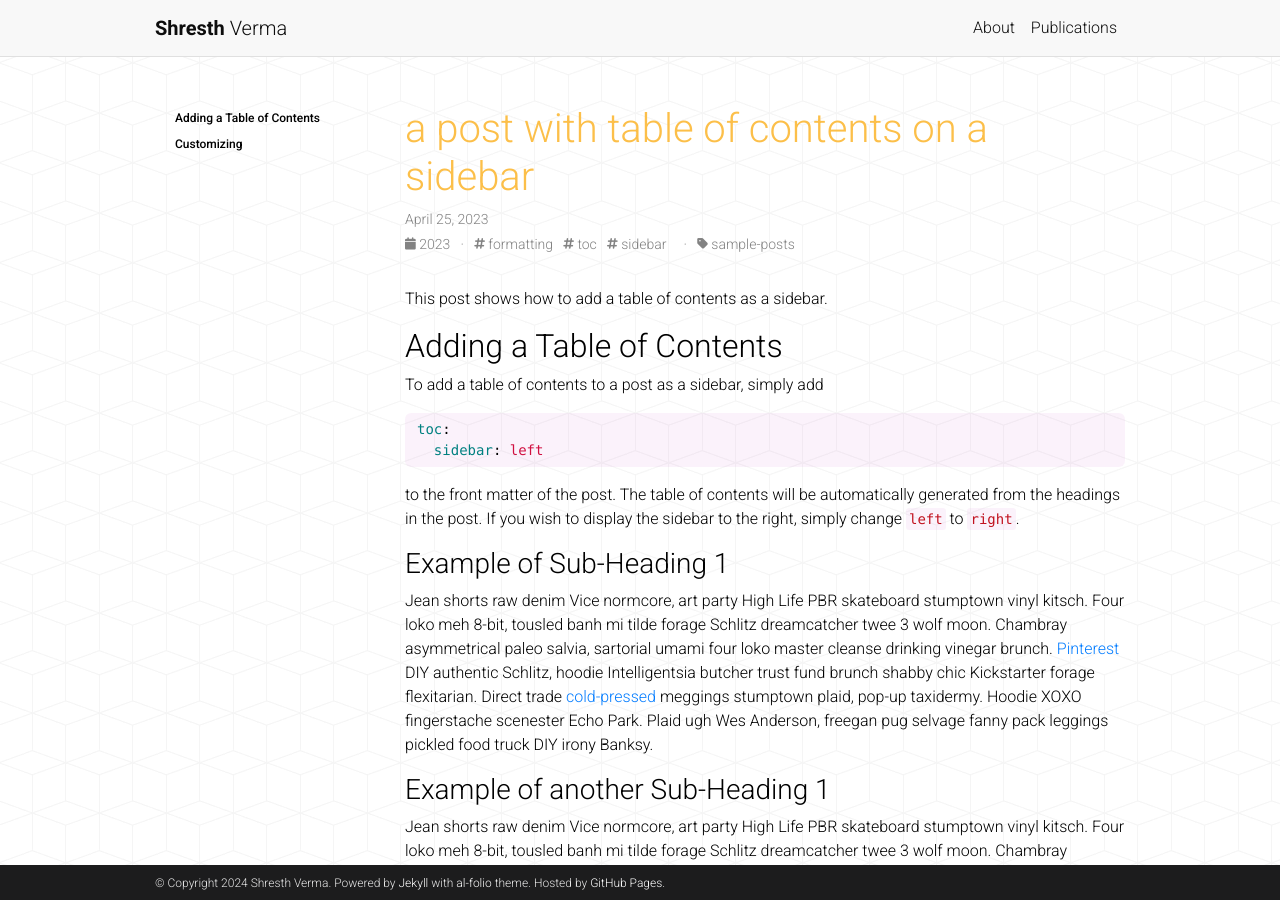
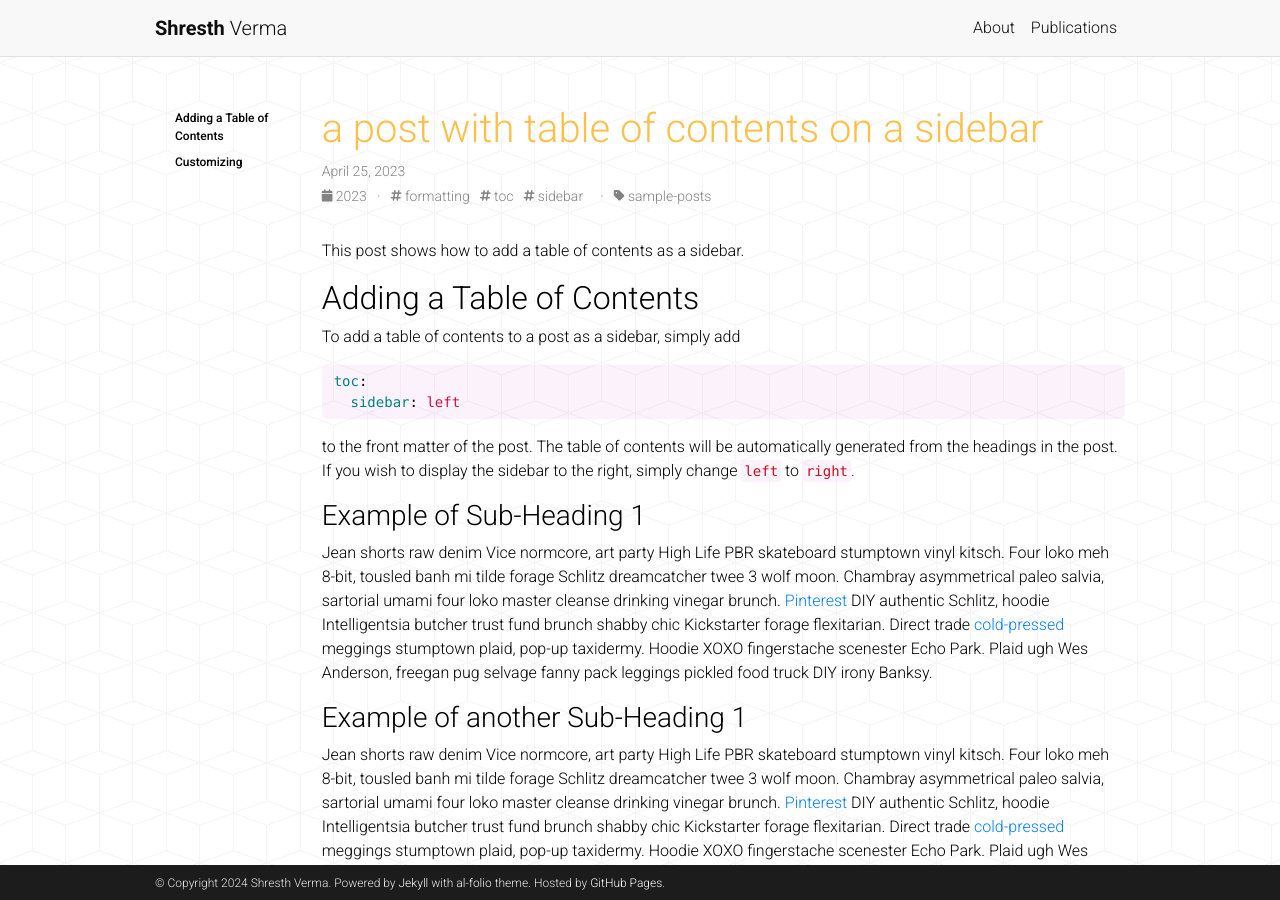
Before and after one commit to vermashresth/vermashresth.github.io, a Jekyll site: the page built from _posts/2023-04-25-sidebar-table-of-contents.md, in a window 1280 px wide and 900 px high. Built offline with Jekyll 4.4.1, drawn with Linux system fonts in a browser that asks for light colours; comment, search, counter and statistics services are not loaded; a style sheet for code colours, icons or effects is not loaded.

Commit message:
Update default.html

```diff
--- a/_layouts/default.html
+++ b/_layouts/default.html
@@ -21,22 +21,22 @@
         {% if page.toc.sidebar == "right" %}
         <div class="row">
           <!-- main content area -->
-          <div class="col-sm-9">
+          <div class="col-sm-10">
             {{ content }}
           </div>
           <!-- sidebar, which will move to the top on a small screen -->
-          <div class="col-sm-3">
+          <div class="col-sm-2">
             <nav id="toc-sidebar" class="sticky-top"></nav>
           </div>
         </div>
         {% else %}
         <div class="row">
           <!-- sidebar, which will move to the top on a small screen -->
-          <div class="col-sm-3">
+          <div class="col-sm-2">
             <nav id="toc-sidebar" class="sticky-top"></nav>
           </div>
           <!-- main content area -->
-          <div class="col-sm-9">
+          <div class="col-sm-10">
             {{ content }}
           </div>
         </div>
```
